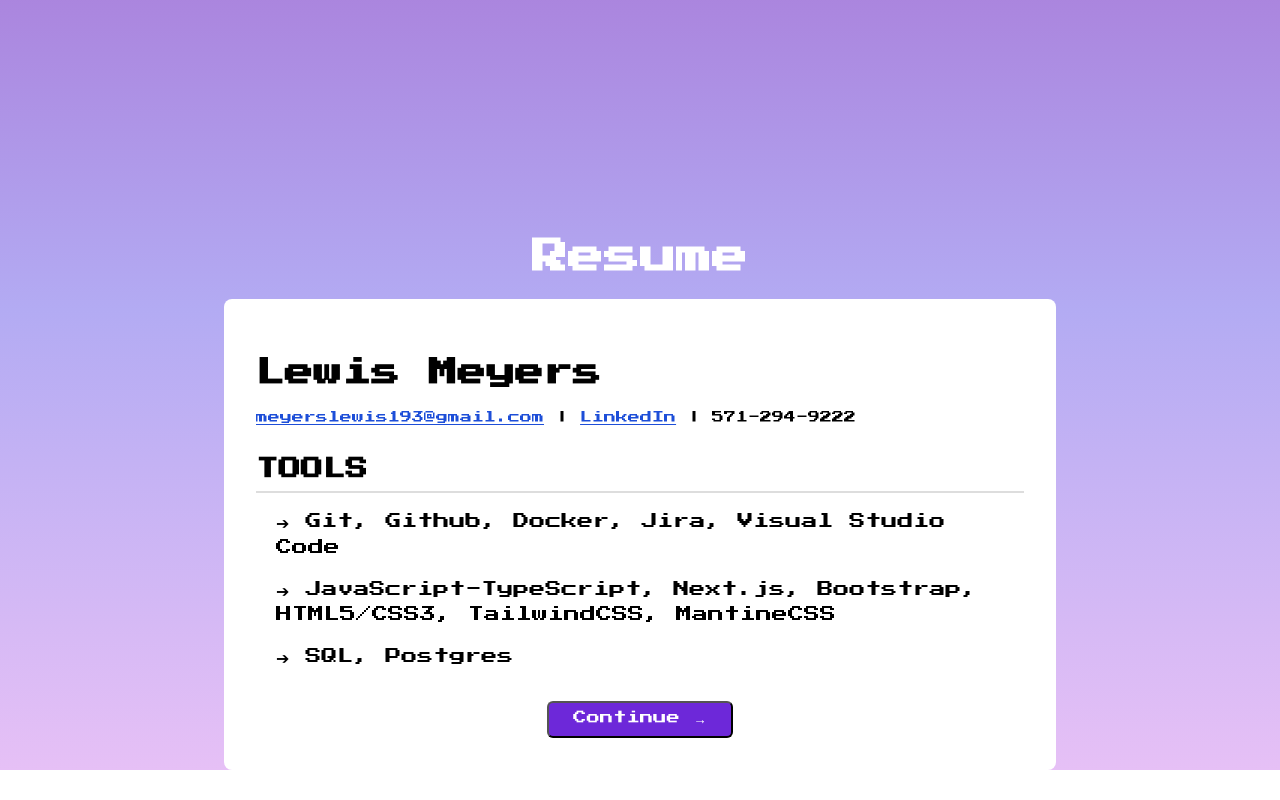
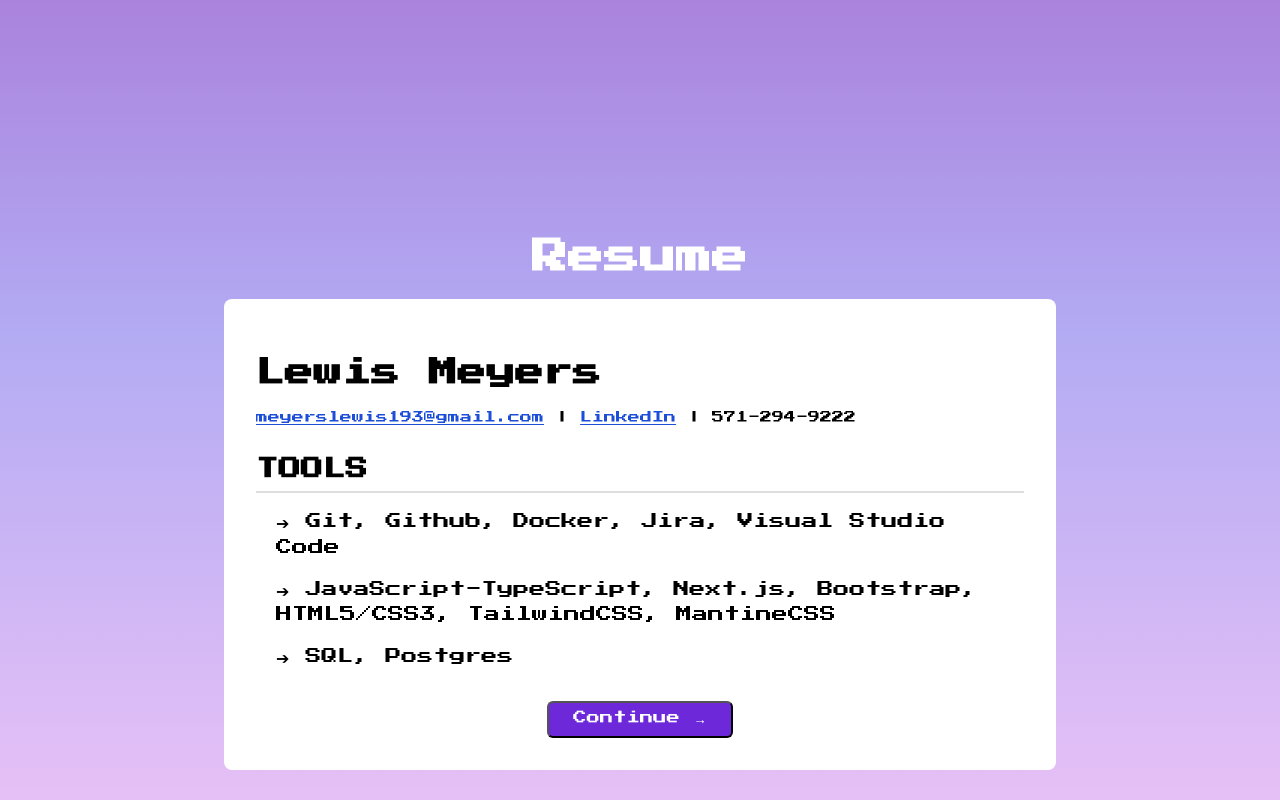
Before and after one commit to DevRelLewis/lewisdotcom, a React (Create React App) app: page /home in a window 1280 px wide. Shown: the part 1529-2329 px from the top of the page. Before the commit the page ends 2299 px from the top, so only its background shows below. Built offline with nearby package versions, Linux system fonts and the light colour scheme.

Commit message:
resume off bottom of page

```diff
--- a/src/pages/Home.css
+++ b/src/pages/Home.css
@@ -140,6 +140,10 @@
 
 
 /* ------------------ RESUME-SPECIFIC CLASSES ------------------ */
+
+.resume {
+    padding-bottom: 30px;
+}
 
 .resume-title {
     text-align: center;
```
